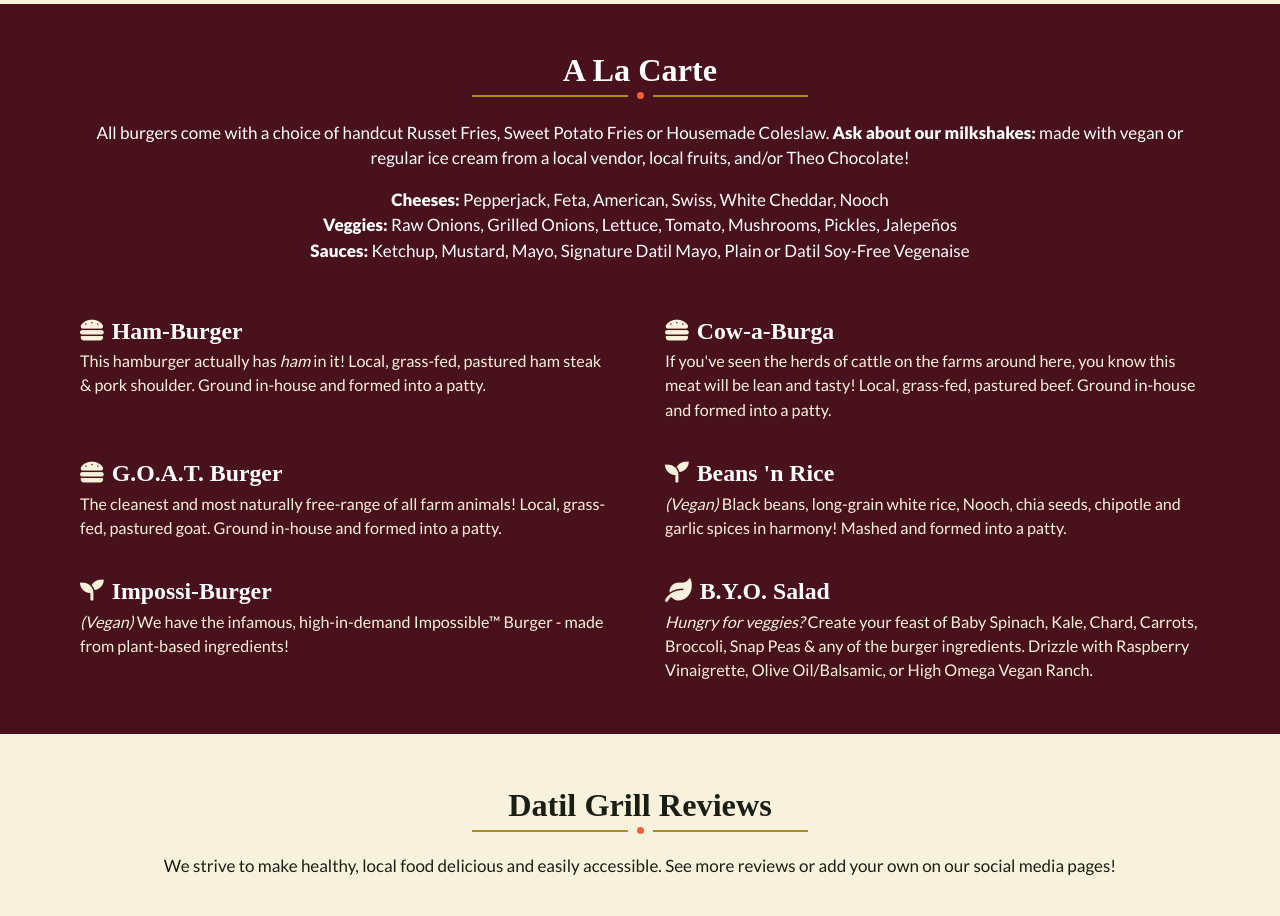
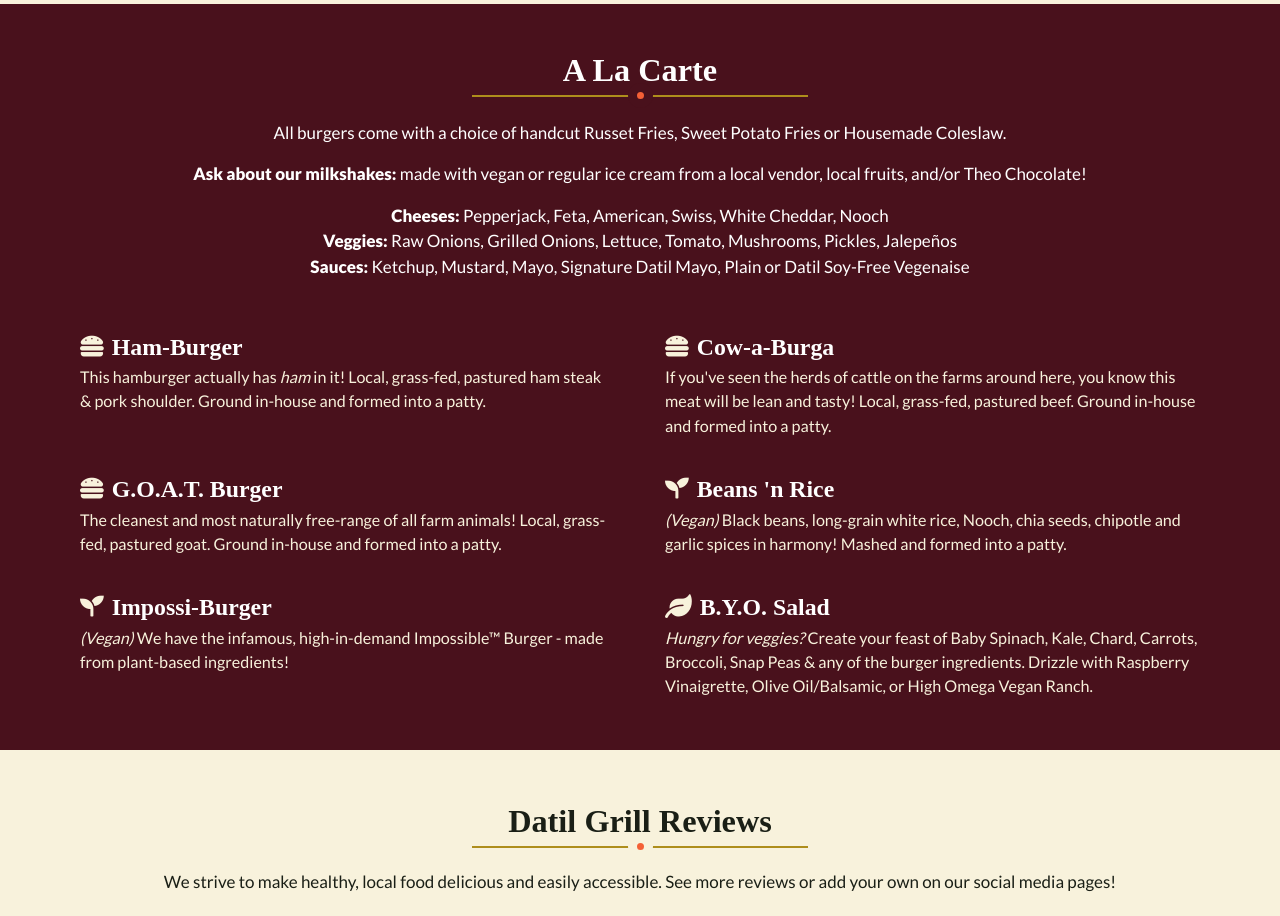
Before and after one commit to ashstevens-dev/sass-restaurant-landing-page, a website: page index.html in a window 1280 px wide. Shown: the part 1200-2116 px from the top of the page. Drawn offline with nearby package versions, Linux system fonts and the light colour scheme; files that its build step writes are made by us from their sources; a web font is replaced by a local one.

Commit message:
put milkshake content on new line

```diff
--- a/index.html
+++ b/index.html
@@ -44,7 +44,8 @@
 <section id="below-main">
 	<article class="menu">
 		<h2>A La Carte</h2>
-		<p>All burgers come with a choice of handcut Russet Fries, Sweet Potato Fries or Housemade Coleslaw. <strong>Ask about our milkshakes:</strong> made with vegan or regular ice cream from a local vendor, local fruits, and/or Theo Chocolate!</p>
+		<p>All burgers come with a choice of handcut Russet Fries, Sweet Potato Fries or Housemade Coleslaw.</p>
+		<p><strong>Ask about our milkshakes:</strong> made with vegan or regular ice cream from a local vendor, local fruits, and/or Theo Chocolate!</p>
 		<p><b>Cheeses:</b> Pepperjack, Feta, American, Swiss, White Cheddar, Nooch<br />
 		<b>Veggies:</b> Raw Onions, Grilled Onions, Lettuce, Tomato, Mushrooms, Pickles, Jalepe&ntilde;os<br />
 		<b>Sauces:</b> Ketchup, Mustard, Mayo, Signature Datil Mayo, Plain or Datil Soy-Free Vegenaise</p>
```
